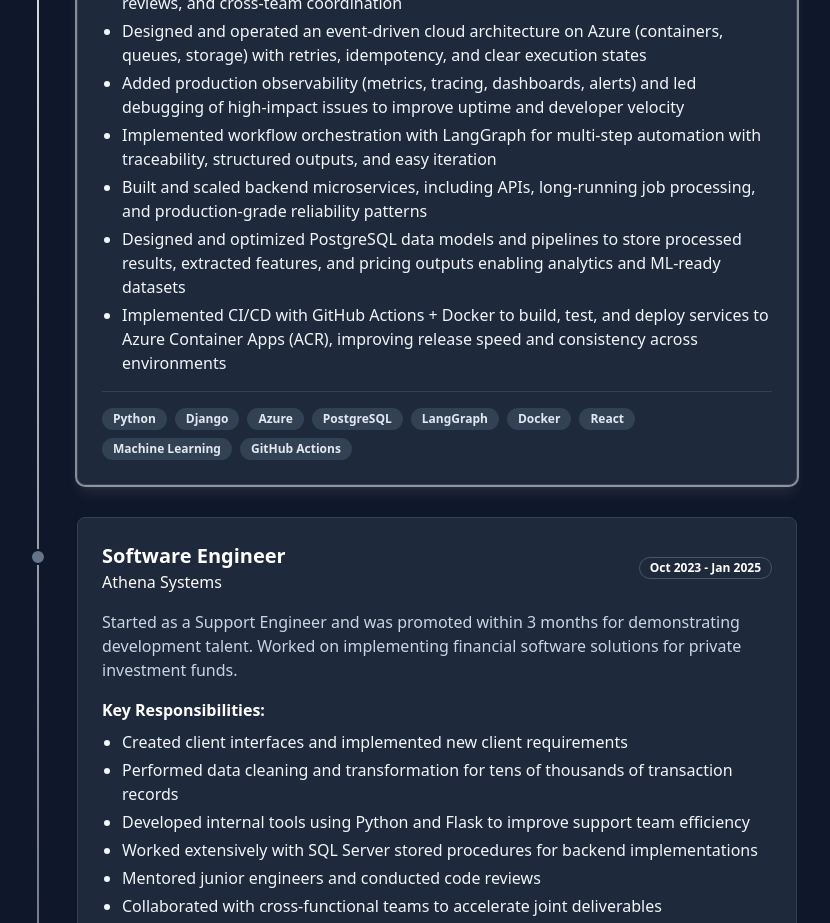
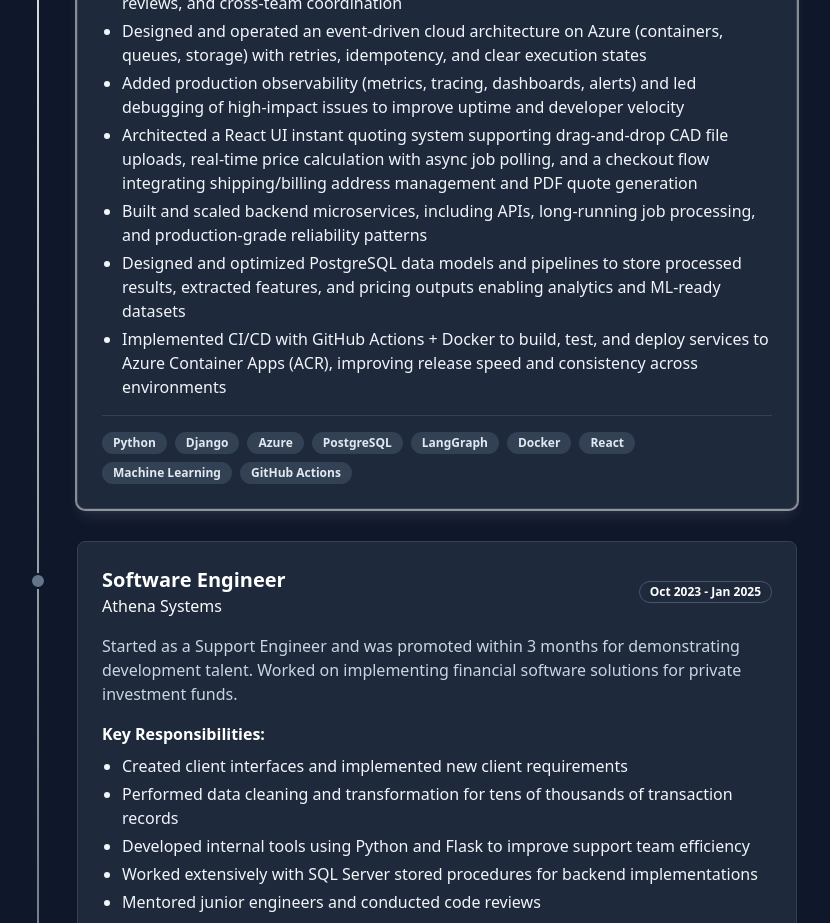
Before and after one commit to Nesgc/Portfolio, a Next.js app: page / in a window 1280 px wide. Shown: the part 2060-2983 px from the top of the page, without its empty margins (227-1057 px from the left). Built offline with nearby package versions, Linux system fonts and the light colour scheme.

Commit message:
Update project description to include React UI instant quoting system and CAD file upload features

```diff
--- a/app/page.tsx
+++ b/app/page.tsx
@@ -418,7 +418,7 @@ export default function Portfolio() {
                     "Led planning and collaboration across multiple projects: scoping, prioritization, reviews, and cross-team coordination",
                     "Designed and operated an event-driven cloud architecture on Azure (containers, queues, storage) with retries, idempotency, and clear execution states",
                     "Added production observability (metrics, tracing, dashboards, alerts) and led debugging of high-impact issues to improve uptime and developer velocity",
-                    "Implemented workflow orchestration with LangGraph for multi-step automation with traceability, structured outputs, and easy iteration",
+                    "Architected a React UI instant quoting system supporting drag-and-drop CAD file uploads, real-time price calculation with async job polling, and a checkout flow integrating shipping/billing address management and PDF quote generation",
                     "Built and scaled backend microservices, including APIs, long-running job processing, and production-grade reliability patterns",
                     "Designed and optimized PostgreSQL data models and pipelines to store processed results, extracted features, and pricing outputs enabling analytics and ML-ready datasets",
                     "Implemented CI/CD with GitHub Actions + Docker to build, test, and deploy services to Azure Container Apps (ACR), improving release speed and consistency across environments",
```
